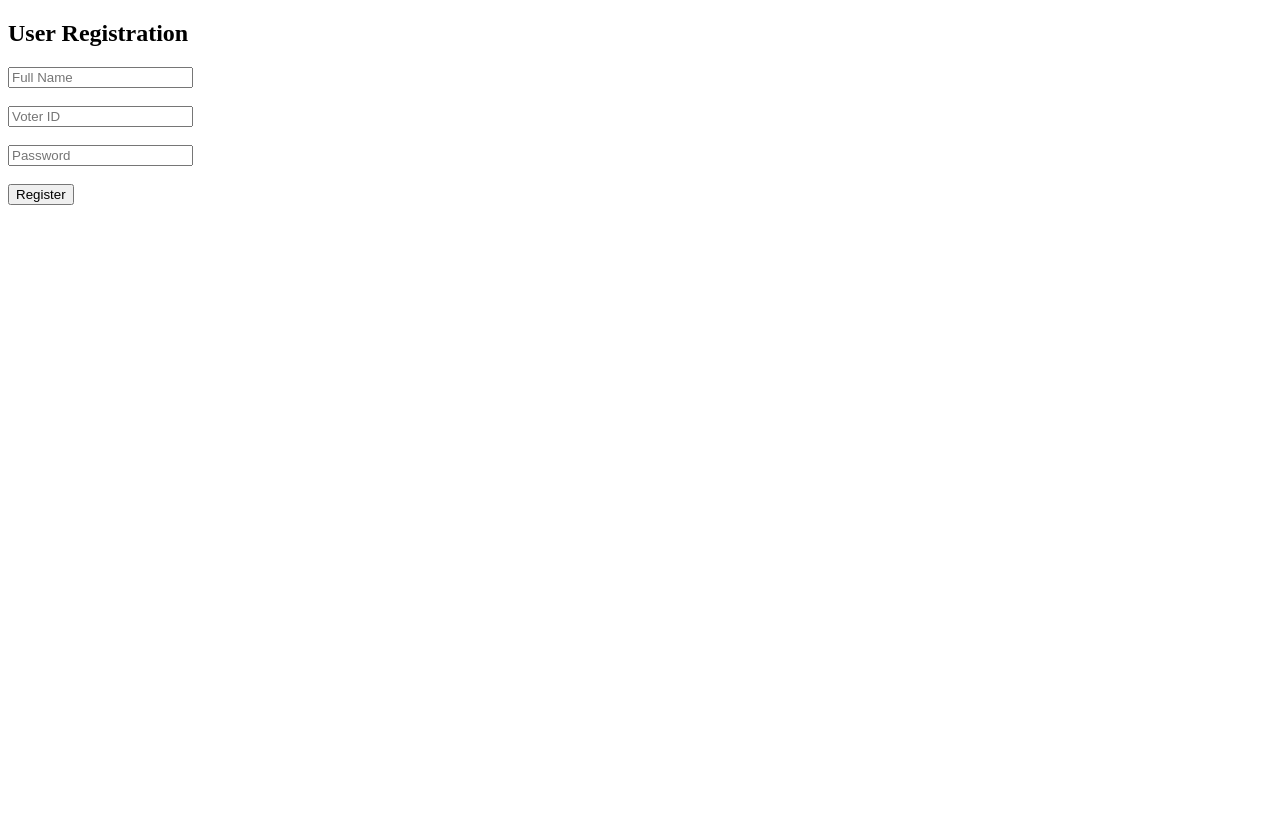
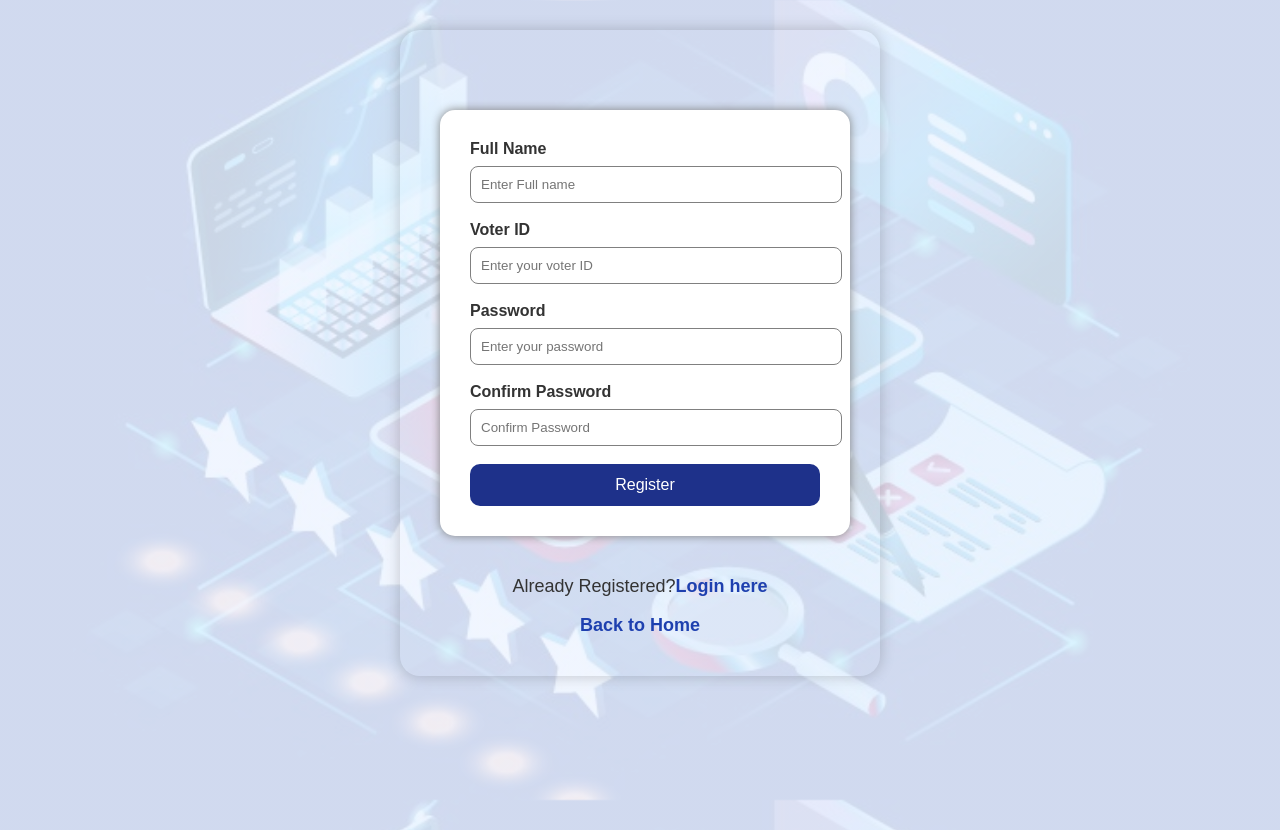
Before and after one commit to Bermishasu2006/online-voting-system, a plain HTML site: page src/main/resources/static/register.html in a window 1280 px wide. Before the commit the page ends 800 px from the top, so only its background shows below. Drawn offline with Linux system fonts and the light colour scheme.

Commit message:
Update register.html

```diff
--- a/src/main/resources/static/register.html
+++ b/src/main/resources/static/register.html
@@ -1,37 +1,33 @@
 <!DOCTYPE html>
-<html>
+<html lang="en">
 <head>
-    <title>Register</title>
+    <meta charset="UTF-8">
+    <meta name="viewport" content="width=device-width, initial-scale=1.0">
+    <title>Register Here</title>
+    <link rel="stylesheet" href="style.css">
 </head>
 <body>
-<h2>User Registration</h2>
+    <div class="login-container form-container">
+    <form>
+    <label>Full Name</label>
+    <input type="text" id="fullName" placeholder="Enter Full name">
+    <br><br>
+    <label>Voter ID</label>
+    <input type-="text" id="registerVoterId" placeholder="Enter your voter ID">
+    <br><br>
+    <label>Password</label>
+    <input type="password" id="registerPassword" placeholder="Enter your password">
+    <br><br>
+    <label>Confirm Password</label>
+    <br>
+    <input type="password" id="confirmPassword" placeholder="Confirm Password">
+    <br><br>
+    <button type="button" onclick="register()">Register</button>
+    </form>
+    <p>Already Registered?<a href="login.html">Login here</a></p>
+    <a href="index.html" class="back-home">Back to Home</a>
+    </div>
+    <script src="script.js"></script>
 
-<input type="text" id="fullName" placeholder="Full Name"><br><br>
-<input type="text" id="voterId" placeholder="Voter ID"><br><br>
-<input type="password" id="password" placeholder="Password"><br><br>
-
-<button onclick="register()">Register</button>
-
-<script>
-    function register() {
-        fetch("http://localhost:8080/api/register", {
-            method: "POST",
-            headers: {
-                "Content-Type": "application/json"
-            },
-            body: JSON.stringify({
-                fullName: document.getElementById("fullName").value,
-                voterId: document.getElementById("voterId").value,
-                password: document.getElementById("password").value,
-                hasVoted: false
-            })
-        })
-            .then(response => response.json())
-            .then(data => {
-                alert("Registered Successfully!");
-                console.log(data);
-            });
-    }
-</script>
 </body>
-</html>
+</html></html>
```
